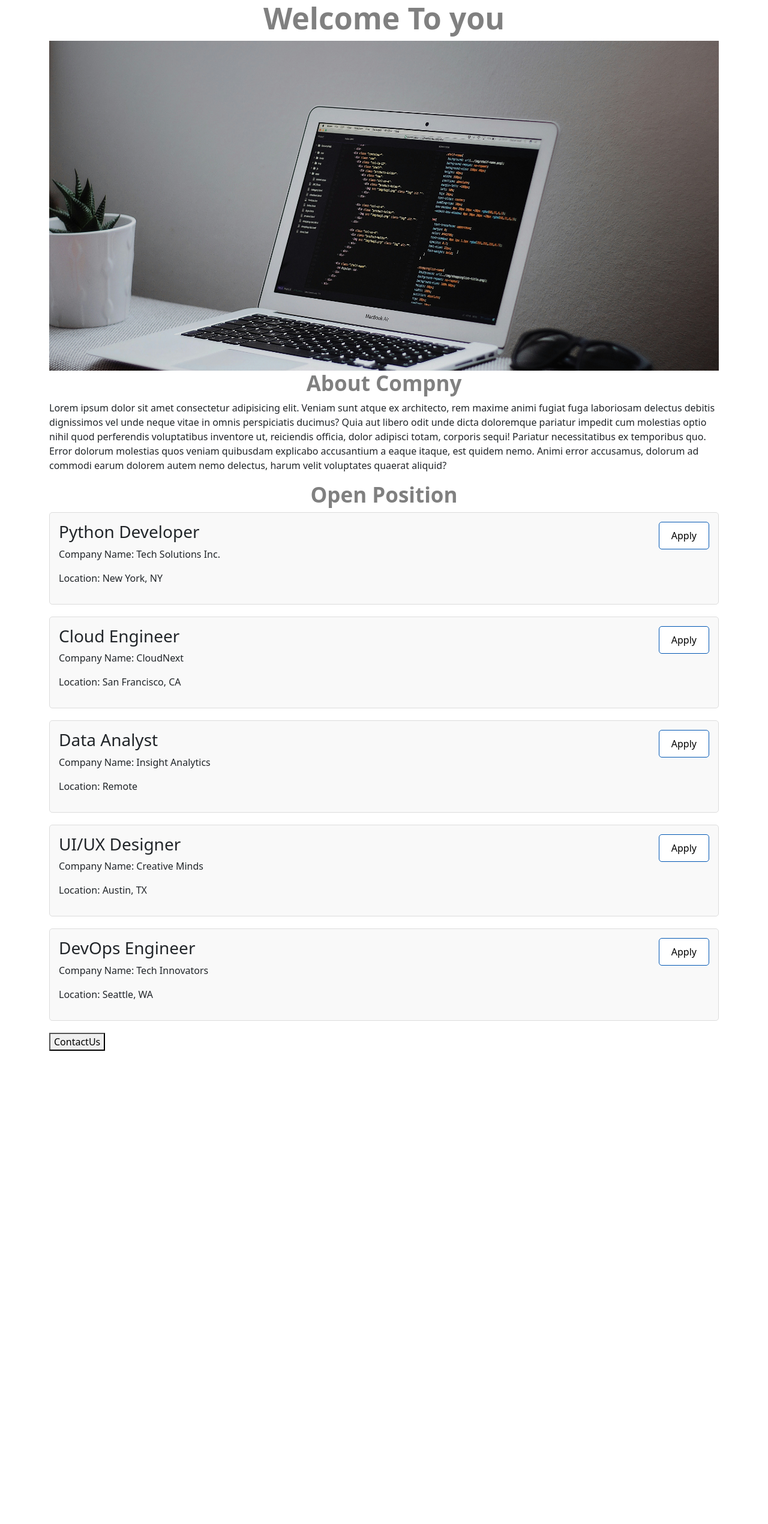
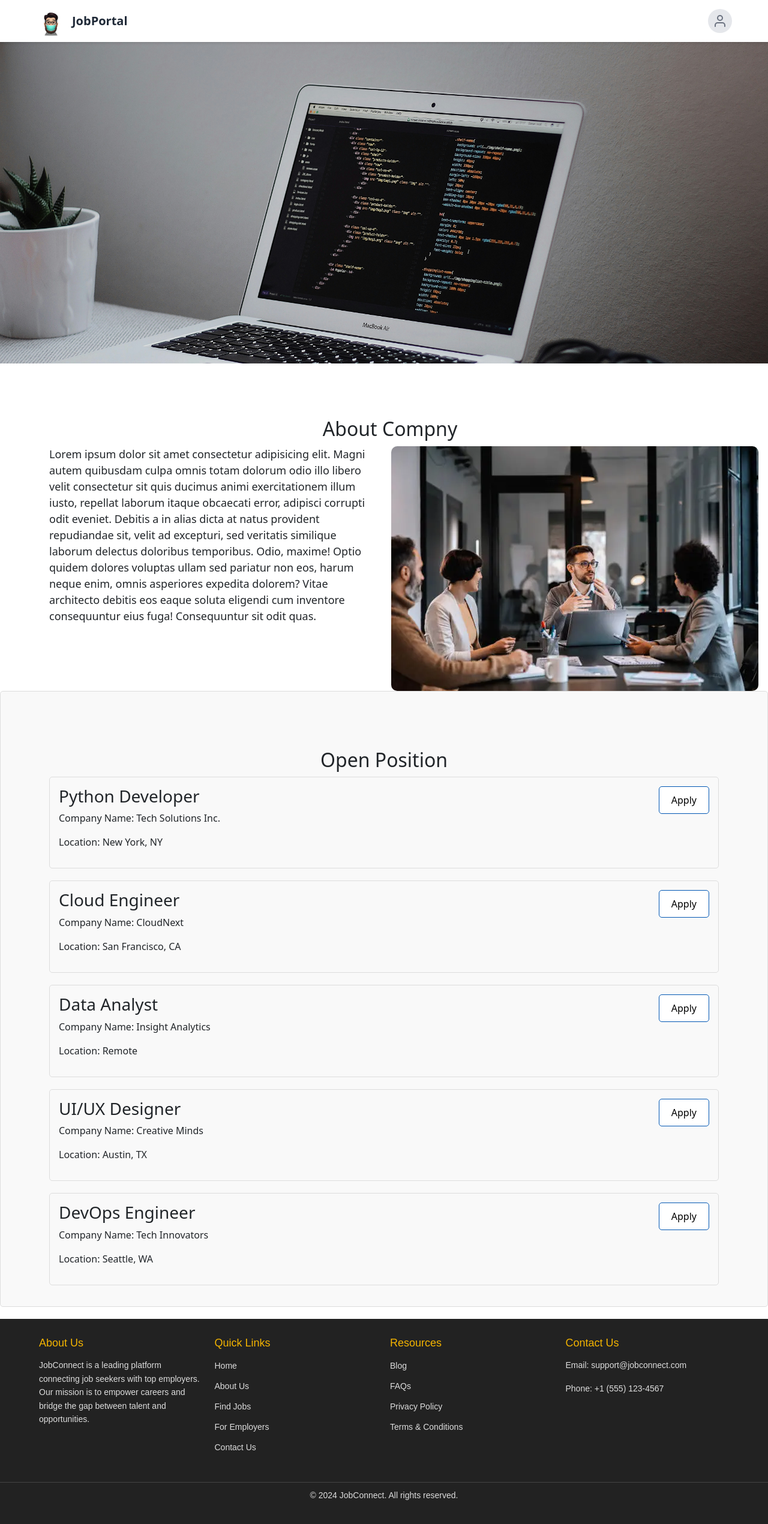
Before and after one commit to satyasanatanbastia/Flask-App, a Flask app: page / in a window 1280 px wide. Shown: the whole page at 60% size. Before the commit the page ends 1752 px from the top, so only its background shows below. Run offline with Flask 3, Linux system fonts and the light colour scheme.

Commit message:
secondary commit for Flask project

```diff
--- a/app.py
+++ b/app.py
@@ -1,4 +1,4 @@
-from flask import Flask, render_template
+from flask import Flask, render_template, jsonify
 
 app = Flask(__name__)
 
@@ -61,5 +61,10 @@ def home():
     return render_template("Home.html", jobs_data=Job)
 
 
+@app.route("/jobs")
+def list_jobs():
+    return jsonify(Job)
+
+
 if __name__ == "__main__":
     app.run(debug=True)
--- /dev/null
+++ b/static/style.css
@@ -0,0 +1,156 @@
+      /* *{
+            height: 0;
+            width: 0;
+            box-sizing: border-box;
+        } */
+        .container{
+            margin-top: 80px;
+        }
+      h1 {
+        font-size: 50px;
+        font-weight: bold;
+        color: rgb(128, 128, 128);
+        text-align: center;
+      }
+
+      .banner-img {
+        overflow: hidden;
+        width: 100%;
+        height: 550px;
+        object-fit: cover;
+      }
+
+      h2 {
+        font-size: 35px;
+        font-weight: bold;
+        color: rgb(128, 128, 128);
+        text-align: center;
+      }
+
+      .job-box {
+        border: 1px solid #ddd;
+        border-radius: 5px;
+        padding: 15px;
+        margin-bottom: 20px;
+        display: flex;
+        justify-content: space-between;
+        align-items: flex-start;
+        background-color: #f9f9f9;
+        /* width: 50%; */
+      }
+
+      .job-info {
+        flex: 1; /* Takes up available space */
+      }
+
+      .job-button {
+        background-color: #fff;
+        color: #000;
+        border: 1px solid #0056b3;
+        padding: 10px 20px;
+        font-size: 16px;
+        border-radius: 5px;
+        cursor: pointer;
+        text-align: center;
+      }
+
+      .job-button:hover {
+        background-color: #0056b3;
+        color: #fff;
+      }
+
+      .job-button:focus {
+        outline: none;
+      }
+
+    /* .about-company{
+        margin-top: 20px;
+    } */
+    .about-company h2{
+        margin: 10px;
+    }
+    .about-company img{
+        border-radius: 10px;
+    }
+
+    .about-company p{
+        font-size: 18px;
+    }
+
+    .footer {
+  background-color: #222;
+  color: #fff;
+  padding: 20px 0;
+  font-family: Arial, sans-serif;
+}
+
+.footer-container {
+  display: flex;
+  justify-content: space-between;
+  flex-wrap: wrap;
+  max-width: 1200px;
+  margin: 0 auto;
+  padding: 0 15px;
+}
+
+.footer-container > div {
+  flex: 1 1 calc(25% - 20px);
+  margin: 10px;
+}
+
+.footer h4 {
+  font-size: 18px;
+  margin-bottom: 15px;
+  color: #f4b400;
+}
+
+.footer p, .footer a {
+  font-size: 14px;
+  line-height: 1.6;
+  color: #ddd;
+  text-decoration: none;
+}
+
+.footer a:hover {
+  color: #f4b400;
+}
+
+.footer ul {
+  list-style: none;
+  padding: 0;
+}
+
+.footer ul li {
+  margin-bottom: 10px;
+}
+
+.footer ul li a {
+  color: #ddd;
+}
+
+.footer ul li a:hover {
+  color: #f4b400;
+}
+
+.social-icons {
+  margin-top: 15px;
+}
+
+.social-icons a {
+  margin: 0 10px;
+  color: #ddd;
+  font-size: 18px;
+}
+
+.social-icons a:hover {
+  color: #f4b400;
+}
+
+.footer-bottom {
+  text-align: center;
+  margin-top: 20px;
+  font-size: 14px;
+  color: #ddd;
+  border-top: 1px solid #444;
+  padding-top: 10px;
+}
--- a/templates/Home.html
+++ b/templates/Home.html
@@ -1,86 +1,59 @@
 <!DOCTYPE html>
 <html lang="en">
   <head>
-    <meta charset="UTF-8">
-    <meta name="viewport" content="width=device-width, initial-scale=1.0">
+    <meta charset="UTF-8" />
+    <meta name="viewport" content="width=device-width, initial-scale=1.0" />
     <title>Flask Project</title>
-    <link href="https://cdn.jsdelivr.net/npm/bootstrap@5.3.3/dist/css/bootstrap.min.css" rel="stylesheet" integrity="sha384-QWTKZyjpPEjISv5WaRU9OFeRpok6YctnYmDr5pNlyT2bRjXh0JMhjY6hW+ALEwIH" crossorigin="anonymous">
-    <style>
-        /* *{
-            height: 0;
-            width: 0;
-            box-sizing: border-box;
-        } */
-       h1{
-        font-size: 50px;
-        font-weight: bold;
-        color: rgb(128, 128, 128);
-        text-align: center;
-       }
-
-       .banner-img{
-        overflow: hidden;
-        width: 100%;
-        height: 550px;
-        object-fit: cover;
-       }
-
-       h2{
-        font-size: 35px;
-        font-weight: bold;
-        color: rgb(128, 128, 128);
-        text-align: center;
-       }
-
-    .job-box {
-    border: 1px solid #ddd;
-    border-radius: 5px;
-    padding: 15px;
-    margin-bottom: 20px;
-    display: flex;
-    justify-content: space-between;
-    align-items: flex-start;
-    background-color: #f9f9f9;
-}
-
-.job-info {
-    flex: 1; /* Takes up available space */
-}
-
-.job-button {
-    background-color: #fff;
-    color: #000;
-    border: 1px solid #0056b3;
-    padding: 10px 20px;
-    font-size: 16px;
-    border-radius: 5px;
-    cursor: pointer;
-    text-align: center;
-}
-
-.job-button:hover {
-    background-color: #0056b3;
-    color: #fff;
-}
-
-.job-button:focus {
-    outline: none;
-}
-
-    </style>
+    <link
+      href="https://cdn.jsdelivr.net/npm/bootstrap@5.3.3/dist/css/bootstrap.min.css"
+      rel="stylesheet"
+      integrity="sha384-QWTKZyjpPEjISv5WaRU9OFeRpok6YctnYmDr5pNlyT2bRjXh0JMhjY6hW+ALEwIH"
+      crossorigin="anonymous"
+    />
+    <link rel="stylesheet" href="static\style.css" />
   </head>
   <body>
+    {% include 'header.html' %}
+    <div class="col-md-12">
+      <h1 class="h1-cls">Welcome To Job JobPortal</h1>
+    </div>
+
+    <div class="col-md-12">
+      <img src="static\images\cse-demo.jpg" alt="cse-demo" class="banner-img" />
+    </div>
+
+    <!-- about-company -->
+    <div class="about-company">
       <div class="container">
-        <h1 class="h1-cls">Welcome To you </h1>
+        <div class="row">
+          <h2>About Compny</h2>
+          <div class="col-md-6">
+            <p>
+              Lorem ipsum dolor sit amet consectetur adipisicing elit. Magni
+              autem quibusdam culpa omnis totam dolorum odio illo libero velit
+              consectetur sit quis ducimus animi exercitationem illum iusto,
+              repellat laborum itaque obcaecati error, adipisci corrupti odit
+              eveniet. Debitis a in alias dicta at natus provident repudiandae
+              sit, velit ad excepturi, sed veritatis similique laborum delectus
+              doloribus temporibus. Odio, maxime! Optio quidem dolores voluptas
+              ullam sed pariatur non eos, harum neque enim, omnis asperiores
+              expedita dolorem? Vitae architecto debitis eos eaque soluta
+              eligendi cum inventore consequuntur eius fuga! Consequuntur sit
+              odit quas.
+            </p>
+          </div>
+          <div class="col-md-6">
+            <img src="static\images\about-pic.webp" />
+          </div>
+        </div>
+      </div>
+    </div>
 
-        <img src="static\images\cse-demo.jpg" alt="cse-demo" class="banner-img">
-        <h2>About Compny</h2>
-        <p>Lorem ipsum dolor sit amet consectetur adipisicing elit. Veniam sunt atque ex architecto, rem maxime animi fugiat fuga laboriosam delectus debitis dignissimos vel unde neque vitae in omnis perspiciatis ducimus?
-        Quia aut libero odit unde dicta doloremque pariatur impedit cum molestias optio nihil quod perferendis voluptatibus inventore ut, reiciendis officia, dolor adipisci totam, corporis sequi! Pariatur necessitatibus ex temporibus quo.
-        Error dolorum molestias quos veniam quibusdam explicabo accusantium a eaque itaque, est quidem nemo. Animi error accusamus, dolorum ad commodi earum dolorem autem nemo delectus, harum velit voluptates quaerat aliquid?</p>
+    <div class="job-box">
+      <div class="container">
+        <div class="row">
+          <h2>Open Position</h2>
 
-        <h2>Open Position</h2>
-        <div class="Box-job">
           <div class="col-md-12">
             {% for i in jobs_data %}
             <div class="job-box">
@@ -94,11 +67,77 @@
             {% endfor %}
           </div>
         </div>
-
-
-        <button>ContactUs</button>
+      </div>
     </div>
 
-    <script src="https://cdn.jsdelivr.net/npm/bootstrap@5.3.3/dist/js/bootstrap.bundle.min.js" integrity="sha384-YvpcrYf0tY3lHB60NNkmXc5s9fDVZLESaAA55NDzOxhy9GkcIdslK1eN7N6jIeHz" crossorigin="anonymous"></script>
+    <footer class="footer">
+      <div class="footer-container">
+        <!-- About Us Section -->
+        <div class="footer-about">
+          <h4>About Us</h4>
+          <p>
+            JobConnect is a leading platform connecting job seekers with top
+            employers. Our mission is to empower careers and bridge the gap
+            between talent and opportunities.
+          </p>
+        </div>
+
+        <!-- Quick Links Section -->
+        <div class="footer-links">
+          <h4>Quick Links</h4>
+          <ul>
+            <li><a href="/home">Home</a></li>
+            <li><a href="/about">About Us</a></li>
+            <li><a href="/jobs">Find Jobs</a></li>
+            <li><a href="/employers">For Employers</a></li>
+            <li><a href="/contact">Contact Us</a></li>
+          </ul>
+        </div>
+
+        <!-- Resources Section -->
+        <div class="footer-resources">
+          <h4>Resources</h4>
+          <ul>
+            <li><a href="/blog">Blog</a></li>
+            <li><a href="/faq">FAQs</a></li>
+            <li><a href="/privacy-policy">Privacy Policy</a></li>
+            <li><a href="/terms-conditions">Terms & Conditions</a></li>
+          </ul>
+        </div>
+
+        <!-- Contact Section -->
+        <div class="footer-contact">
+          <h4>Contact Us</h4>
+          <p>
+            Email:
+            <a href="mailto:support@jobconnect.com">support@jobconnect.com</a>
+          </p>
+          <p>Phone: +1 (555) 123-4567</p>
+          <div class="social-icons">
+            <a href="#" aria-label="Facebook"
+              ><i class="fab fa-facebook-f"></i
+            ></a>
+            <a href="#" aria-label="Twitter"><i class="fab fa-twitter"></i></a>
+            <a href="#" aria-label="LinkedIn"
+              ><i class="fab fa-linkedin-in"></i
+            ></a>
+            <a href="#" aria-label="Instagram"
+              ><i class="fab fa-instagram"></i
+            ></a>
+          </div>
+        </div>
+      </div>
+
+      <!-- Copyright Section -->
+      <div class="footer-bottom">
+        <p>&copy; 2024 JobConnect. All rights reserved.</p>
+      </div>
+    </footer>
+
+    <script
+      src="https://cdn.jsdelivr.net/npm/bootstrap@5.3.3/dist/js/bootstrap.bundle.min.js"
+      integrity="sha384-YvpcrYf0tY3lHB60NNkmXc5s9fDVZLESaAA55NDzOxhy9GkcIdslK1eN7N6jIeHz"
+      crossorigin="anonymous"
+    ></script>
   </body>
 </html>
--- /dev/null
+++ b/templates/header.html
@@ -0,0 +1,180 @@
+<!DOCTYPE html>
+<html lang="en">
+<head>
+    <meta charset="UTF-8">
+    <meta name="viewport" content="width=device-width, initial-scale=1.0">
+    <title>Document</title>
+    <link
+      href="https://cdn.jsdelivr.net/npm/bootstrap@5.3.3/dist/css/bootstrap.min.css"
+      rel="stylesheet"
+      integrity="sha384-QWTKZyjpPEjISv5WaRU9OFeRpok6YctnYmDr5pNlyT2bRjXh0JMhjY6hW+ALEwIH"
+      crossorigin="anonymous"
+    />
+    <style>
+    * {
+    margin: 0;
+    padding: 0;
+    box-sizing: border-box;
+}
+
+.header {
+    width: 100%;
+    height: 70px;
+    background-color: white;
+    box-shadow: 0 2px 4px rgba(0,0,0,0.1);
+    position: fixed;
+    top: 0;
+    left: 0;
+}
+
+.header-container {
+    max-width: 1200px;
+    height: 100%;
+    margin: 0 auto;
+    padding: 0 20px;
+    display: flex;
+    justify-content: space-between;
+    align-items: center;
+}
+
+.logo-section {
+    display: flex;
+    align-items: center;
+    gap: 10px;
+}
+
+/* .logo {
+    width: 40px;
+    height: 40px;
+    background-color: #2563eb;
+    border-radius: 8px;
+    display: flex;
+    justify-content: center;
+    align-items: center;
+    color: white;
+    font-weight: bold;
+    font-size: 20px;
+} */
+.logo img{
+    height: 50px;
+    width: 50px;
+}
+
+.company-name {
+    font-size: 20px;
+    font-weight: bold;
+    color: #1f2937;
+}
+
+.user-section {
+    display: flex;
+    align-items: center;
+    gap: 20px;
+}
+
+.login-btn {
+    padding: 8px 20px;
+    background-color: white;
+    border: 2px solid #e5e7eb;
+    border-radius: 6px;
+    color: #374151;
+    font-weight: 500;
+    cursor: pointer;
+    display: flex;
+    align-items: center;
+    gap: 8px;
+    transition: all 0.2s;
+}
+
+.login-btn:hover {
+    background-color: #f3f4f6;
+}
+
+.user-profile {
+    width: 40px;
+    height: 40px;
+    border-radius: 50%;
+    background-color: #e5e7eb;
+    display: flex;
+    justify-content: center;
+    align-items: center;
+    cursor: pointer;
+}
+
+.user-profile img {
+    width: 100%;
+    height: 100%;
+    border-radius: 50%;
+    object-fit: cover;
+}
+
+.user-icon {
+    color: #6b7280;
+    font-size: 20px;
+}
+
+@media (max-width: 768px) {
+    .header-container {
+        padding: 0 15px;
+    }
+
+    .company-name {
+        font-size: 18px;
+    }
+
+    .login-btn {
+        padding: 6px 15px;
+    }
+}
+    </style>
+</head>
+<body>
+    <header class="header">
+        <!-- <div class="row"> -->
+            <div class="header-container">
+                <div class="col-md-04">
+                    <div class="logo-section">
+                        <div class="logo">
+                            <img src="static\images\compny-logo.jpg" alt="compny logo">
+                        </div>
+                        <div class="company-name">
+                            JobPortal
+                        </div>
+                    </div>
+                </div>
+
+                <!-- User Section -->
+                <div class="user-section">
+                    <!-- Login Button (shown when user is not logged in) -->
+                    <!-- <button class="login-btn">
+                        <svg xmlns="http://www.w3.org/2000/svg" width="20" height="20" viewBox="0 0 24 24" fill="none" stroke="currentColor" stroke-width="2" stroke-linecap="round" stroke-linejoin="round">
+                            <path d="M15 3h4a2 2 0 0 1 2 2v14a2 2 0 0 1-2 2h-4"/>
+                            <polyline points="10 17 15 12 10 7"/>
+                            <line x1="15" y1="12" x2="3" y2="12"/>
+                        </svg>
+                        Login
+                    </button> -->
+
+                    <!-- User Profile (shown when user is logged in) -->
+                    <!-- Uncomment and use this instead of login button when user is logged in -->
+
+                    <div class="col-md-4">
+                        <div class="user-profile">
+                            <svg class="user-icon" xmlns="http://www.w3.org/2000/svg" width="24" height="24" viewBox="0 0 24 24" fill="none" stroke="currentColor" stroke-width="2" stroke-linecap="round" stroke-linejoin="round">
+                                <path d="M20 21v-2a4 4 0 0 0-4-4H8a4 4 0 0 0-4 4v2"/>
+                                <circle cx="12" cy="7" r="4"/>
+                            </svg>
+                        </div>
+                    </div>
+
+                </div>
+            </div>
+        </div>
+    </header>
+    <script
+      src="https://cdn.jsdelivr.net/npm/bootstrap@5.3.3/dist/js/bootstrap.bundle.min.js"
+      integrity="sha384-YvpcrYf0tY3lHB60NNkmXc5s9fDVZLESaAA55NDzOxhy9GkcIdslK1eN7N6jIeHz"
+      crossorigin="anonymous"
+    ></script>
+</body>
+</html>
```
Also changed, not shown: static/images/about-pic.webp (added), static/images/compny-logo.jpg (added). Lines whose indentation alone changed are shown as unchanged.
